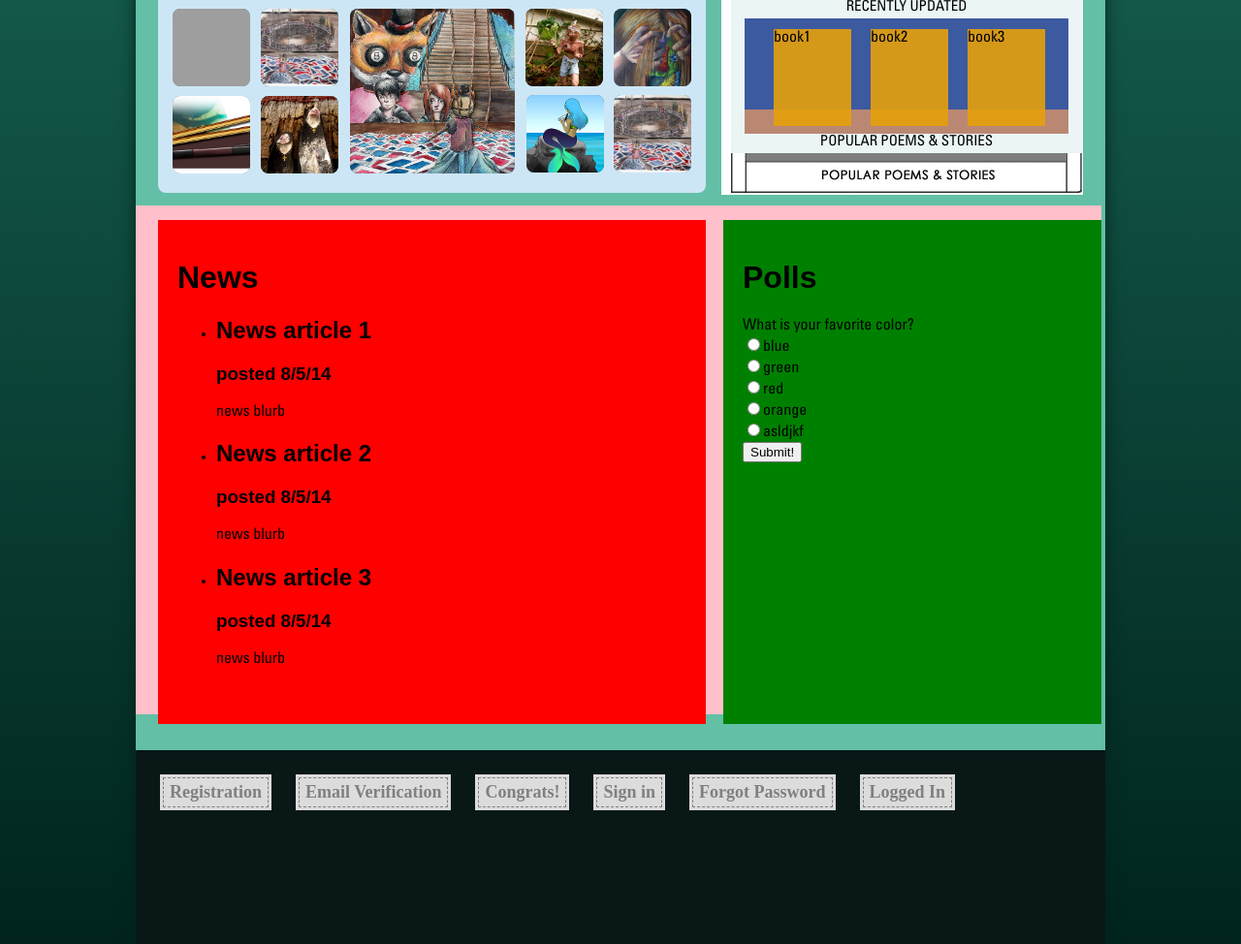
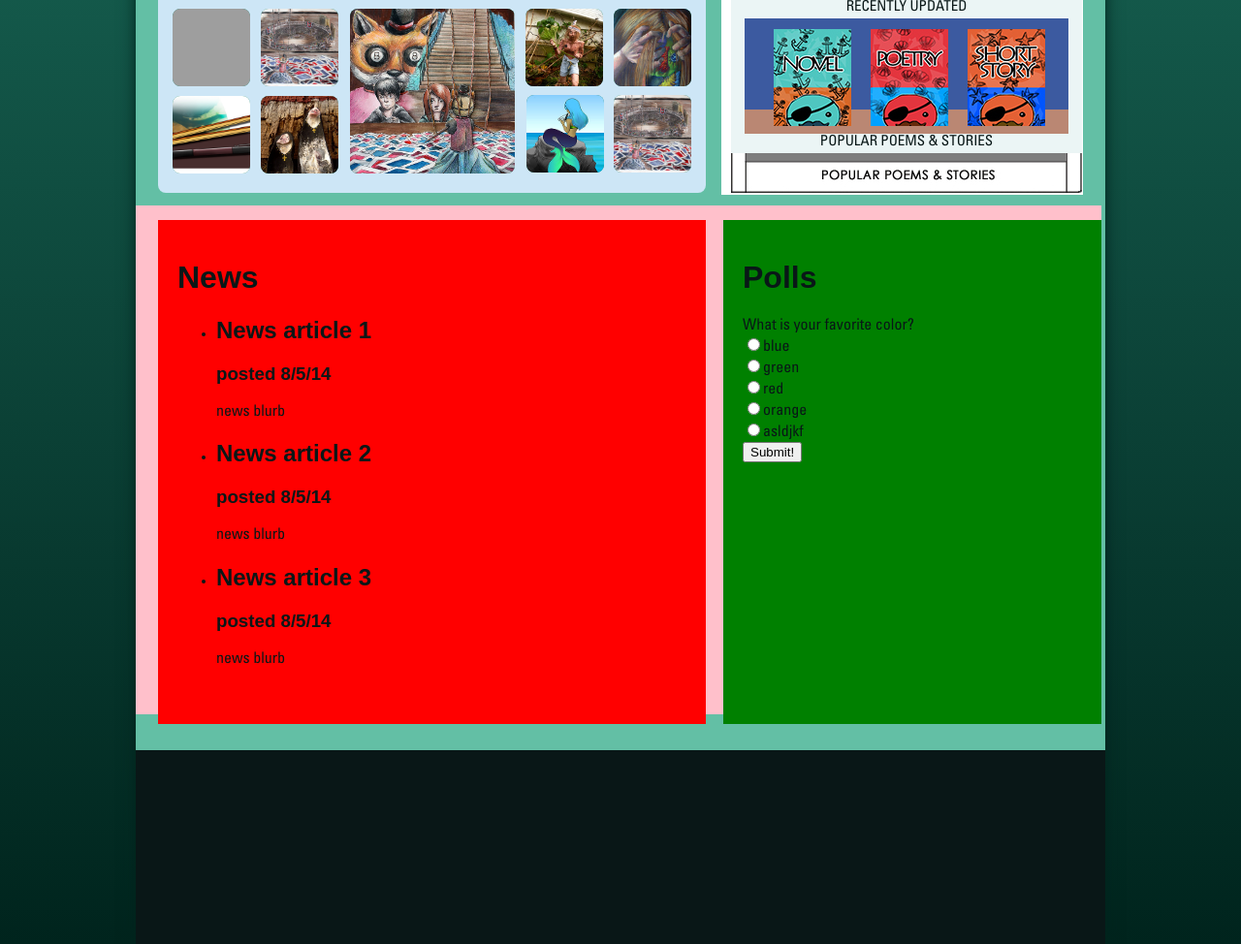
Before and after one commit to BurningFenix/ScribbleHack, a Django app: page / in a window 1280 px wide. Shown: the part 1003-1977 px from the top of the page at 97% size. Run offline with Django 3.2, Linux system fonts and the light colour scheme; some web fonts are replaced; grey boxes are pictures that could not be loaded.

Commit message:
Adding books to hp bookshelf
working on image hover effects for the books (probably css3 animation?)

```diff
--- a/static/homepagecss.css
+++ b/static/homepagecss.css
@@ -2,6 +2,7 @@ body {
 	padding: 0;
 	margin: 0;
 	font-family: UniversLTStd,arial,sans-serif;
+	color: #091717;
 	background-image:
     linear-gradient(
       #288e78, #00241D
@@ -191,39 +192,6 @@ a:active {color:#00A58C;}
 	background-color: #091717;
 }
 
-#quicklinks ul {
-	list-style-type: none;
-	margin: 0;
-	padding: 0;
-}
-
-#quicklinks li {
-	float: left;
-	margin-top: 25px;
-	margin-left: 25px;
-	background: gainsboro;
-	padding: 8px 10px;
-	outline: 1px dashed grey;
-    outline-offset: -4px;
-}
-
-#quicklinks a {
-	display: block;
-	width: auto;
-	text-align: center;
-	text-decoration: none;
-		font-family: UniversLTStd;
-	src: url(universltstd.otf);
-	font-size: 18px;
-	color: grey;
-	font-weight: bold;
-}
-
-#quicklinks a:hover {
-	color: #2f2f2f;
-}
-
-
 /* clearfix css */
 
 .clearfix:after {
@@ -292,11 +260,8 @@ html[xmlns] .clearfix {
 
 #home .contentleft #hpgallery > div { /*css for all gallery thumbnails*/
 	margin: 5px;
-	border-style: solid;
-	border-width: 0px;
-	border-color: grey;
 	border-radius: 8px;
-	background-color: #3d877f;
+	background-color: #288e78;
 	overflow: hidden;
 }
 
--- a/templates/homepage/homepage.html
+++ b/templates/homepage/homepage.html
@@ -125,11 +125,11 @@
 
 <!-- Jssor Slider Begin -->
     <!-- You can move inline styles to css file or css block. -->
-    <div id="slider1_container" style="position: relative; width: 567px;
+    <div id="slider1_container" style="position: relative; width: 565px;
         height: 330px; top: 10px; overflow: hidden;">
 
         <!-- Slides Container -->
-        <div u="slides" style="cursor: move; position: absolute; left: 0px; top: 0px; width: 567px; height: 330px;
+        <div u="slides" style="cursor: move; position: absolute; left: 0px; top: 0px; width: 565px; height: 330px;
             overflow: hidden; border-radius: 12px;">
             <div>
                 <img u=image src="../../static/images/yukoart4.jpg" />
@@ -251,37 +251,37 @@
 <div id="bookshelf">
 <div id=bookcasetitle>Popular in Writing</div>
 	<div class="shelf">
-		<div class="book">book1</div>
-		<div class="book">book2</div>
-		<div class="book">book3</div>
+		<div class="book"><img src="../../static/images/covernovelsm.jpg" /></div>
+		<div class="book"><img src="../../static/images/coverpoetrysm.jpg" /></div>
+		<div class="book"><img src="../../static/images/covershstorysm.jpg" /></div>
 		<div class="shelfbg"></div>
 	</div>
 	<div class="shelftitle">BEST COVER ART</div>
 	<div class="shelf">
-		<div class="book">book1</div>
-		<div class="book">book2</div>
-		<div class="book">book3</div>
+		<div class="book"><img src="../../static/images/coverart1sm.jpg" /></div>
+		<div class="book"><img src="../../static/images/coverart2sm.jpg" /></div>
+		<div class="book"><img src="../../static/images/coverart3sm.jpg" /></div>
 		<div class="shelfbg"></div>
 	</div>
 	<div class="shelftitle">BEST COVER ART 2</div>
 	<div class="shelf">
-		<div class="book">book1</div>
-		<div class="book">book2</div>
-		<div class="book">book3</div>
+		<div class="book"><img src="../../static/images/covernovelsm.jpg" /></div>
+		<div class="book"><img src="../../static/images/coverpoetrysm.jpg" /></div>
+		<div class="book"><img src="../../static/images/covershstorysm.jpg" /></div>
 		<div class="shelfbg"></div>
 	</div>
 	<div class="shelftitle">POPULAR NOVELS</div>
 	<div class="shelf">
-		<div class="book">book1</div>
-		<div class="book">book2</div>
-		<div class="book">book3</div>
+		<div class="book"><img src="../../static/images/coverart1sm.jpg" /></div>
+		<div class="book"><img src="../../static/images/coverart2sm.jpg" /></div>
+		<div class="book"><img src="../../static/images/coverart3sm.jpg" /></div>
 		<div class="shelfbg"></div>
 	</div>
 	<div class="shelftitle">RECENTLY UPDATED</div>
 	<div class="shelf">
-		<div class="book">book1</div>
-		<div class="book">book2</div>
-		<div class="book">book3</div>
+		<div class="book"><img src="../../static/images/covernovelsm.jpg" /></div>
+		<div class="book"><img src="../../static/images/coverpoetrysm.jpg" /></div>
+		<div class="book"><img src="../../static/images/covershstorysm.jpg" /></div>
 		<div class="shelfbg"></div>
 	</div>
 	<div class="shelftitle">POPULAR POEMS & STORIES</div>
@@ -332,16 +332,6 @@
 
 <div id="footer">
 
-<div id="quicklinks">
-<ul>
-<li><a href="registration.html">Registration</a></li>
-<li><a href="emailverify.html">Email Verification</a></li>
-<li><a href="congrats.html">Congrats!</a></li>
-<li><a href="login.html">Sign in</a></li>
-<li><a href="forgotpwd.html">Forgot Password</a></li>
-<li><a href="homepage_login.html">Logged In</a></li>
-</ul>
-</div><!-- quicklinks ends -->
 
 </div><!-- footer ends -->
 
```
Also changed, not shown: static/images/coverart1sm.jpg (added), static/images/coverart2sm.jpg (added), static/images/coverart3sm.jpg (added), static/images/covernovelsm.jpg (added), static/images/coverpoetrysm.jpg (added), static/images/covershstorysm.jpg (added).
